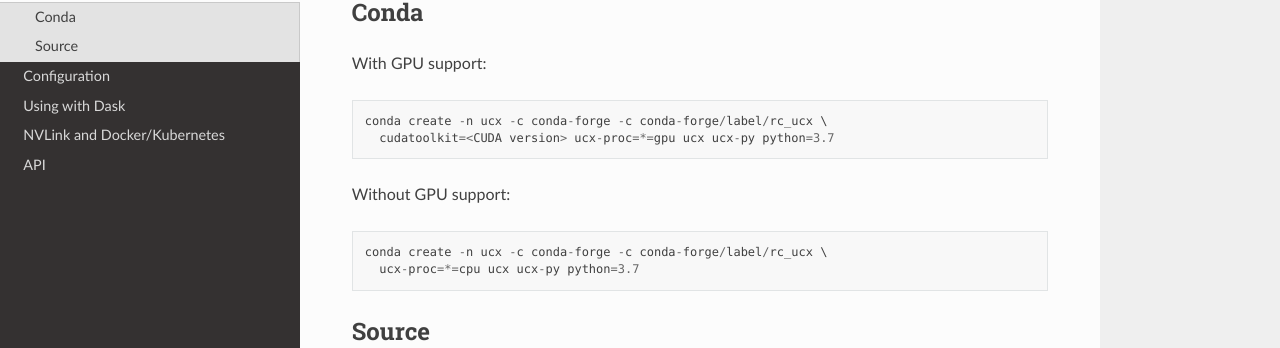
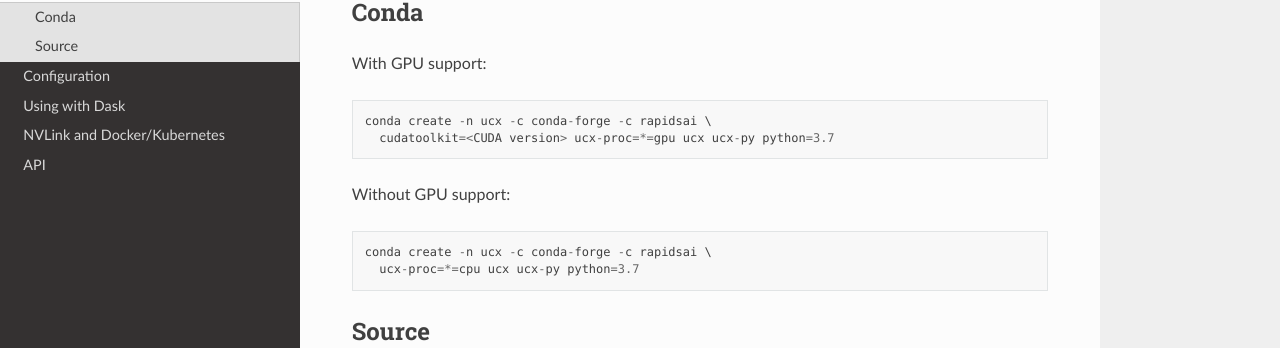
Before and after one commit to rapidsai/ucx-py, a Sphinx documentation site: the page built from docs/source/install.rst, in a window 1280 px wide and 1335 px high. Shown: the part 164-512 px from the top of the window. Built offline with Sphinx 7.4.7 and the Read the Docs theme 2.0.0, drawn with Linux system fonts in a browser that asks for light colours.

Commit message:
Point users to `rapidsai` for installing packages
As `ucx` and `ucx-py` packages will start appearing in `rapidsai` and
`rapidsai-nightly` and will be the recommend place for users to grab
them from, point users to those channels.

```diff
--- a/docs/source/install.rst
+++ b/docs/source/install.rst
@@ -8,14 +8,14 @@
 
 ::
 
-    conda create -n ucx -c conda-forge -c conda-forge/label/rc_ucx \
+    conda create -n ucx -c conda-forge -c rapidsai \
       cudatoolkit=<CUDA version> ucx-proc=*=gpu ucx ucx-py python=3.7
 
 Without GPU support:
 
 ::
 
-    conda create -n ucx -c conda-forge -c conda-forge/label/rc_ucx \
+    conda create -n ucx -c conda-forge -c rapidsai \
       ucx-proc=*=cpu ucx ucx-py python=3.7
 
 Source
--- a/docs/source/quickstart.rst
+++ b/docs/source/quickstart.rst
@@ -9,14 +9,14 @@
 
 ::
 
-    conda create -n ucx -c conda-forge -c conda-forge/label/rc_ucx \
+    conda create -n ucx -c conda-forge -c rapidsai \
       cudatoolkit=<CUDA version> ucx-proc=*=gpu ucx ucx-py python=3.7
 
 Without GPU support:
 
 ::
 
-    conda create -n ucx -c conda-forge -c conda-forge/label/rc_ucx \
+    conda create -n ucx -c conda-forge -c rapidsai \
       ucx-proc=*=cpu ucx ucx-py python=3.7
 
 For a more detailed guide on installation options please refer to the :doc:`install` page.
```
Also changed, not shown: README.md (+1 -1 lines).
